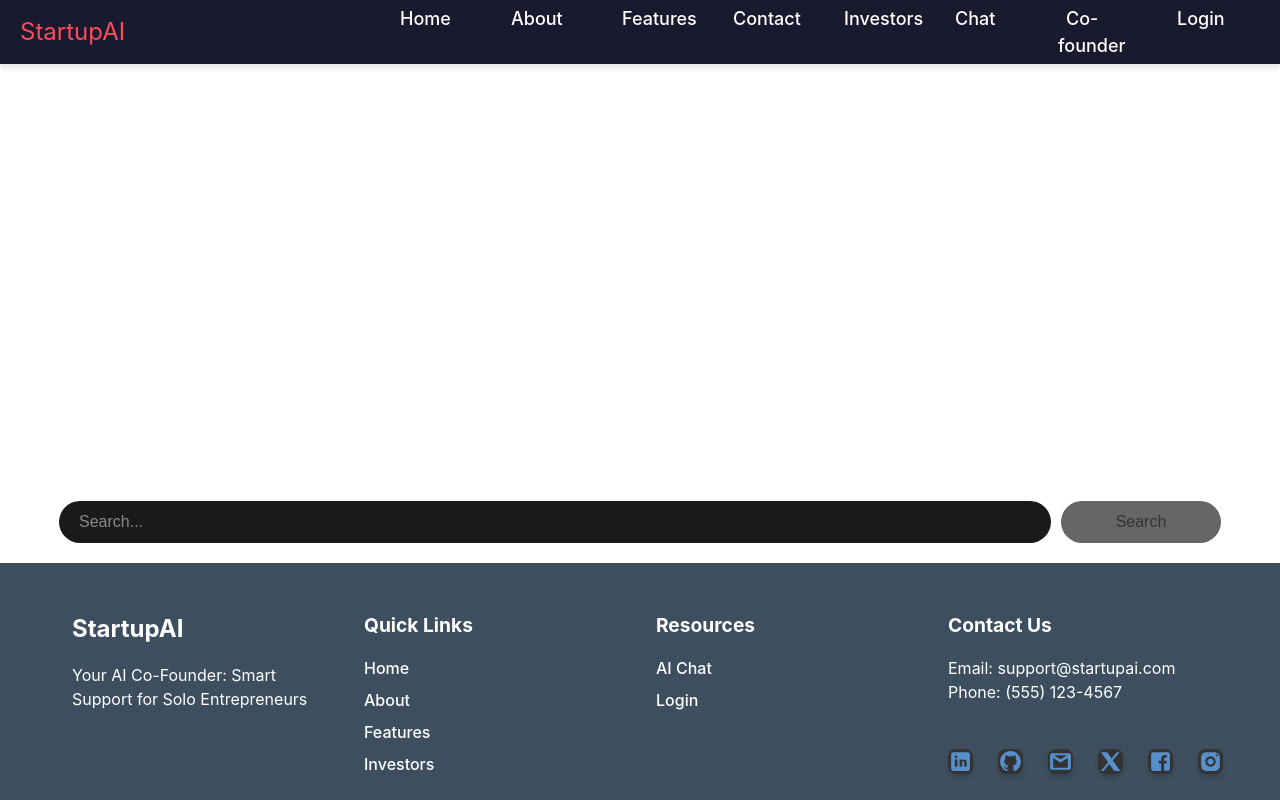
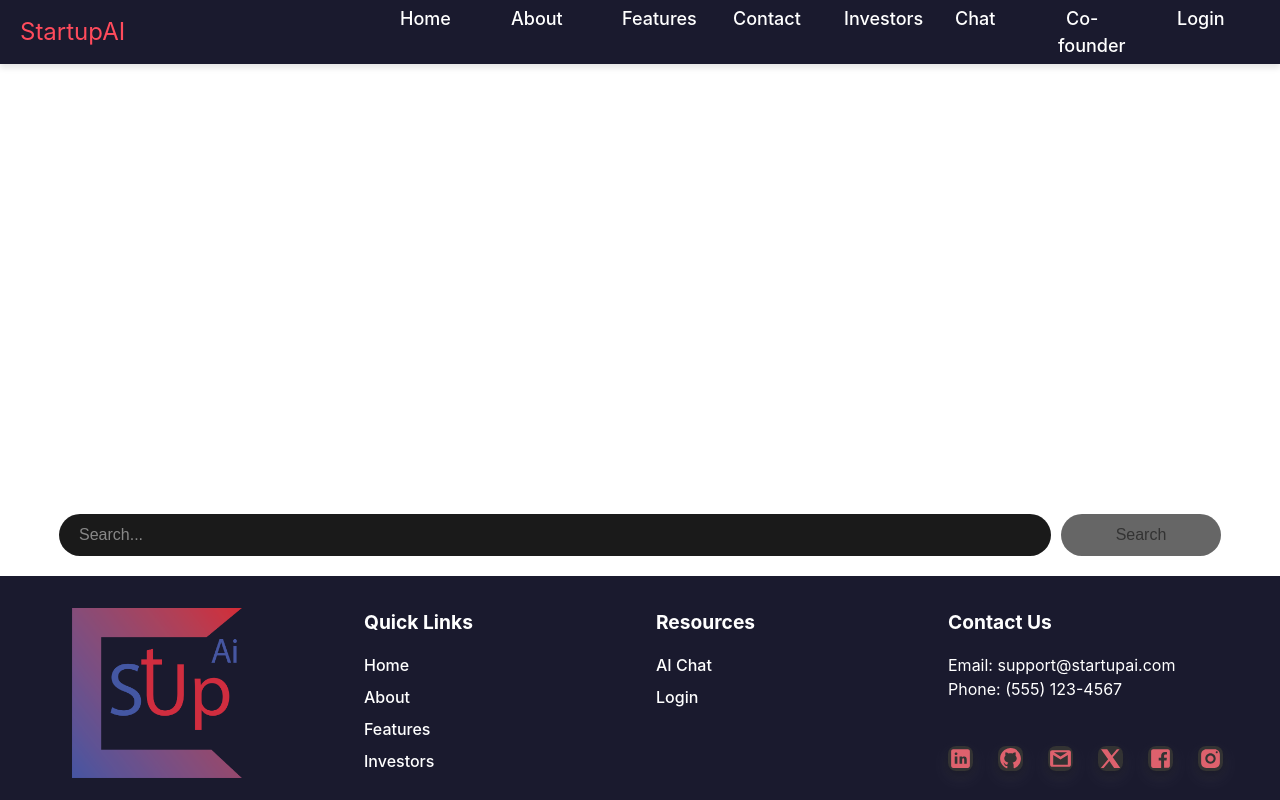
Before and after one commit to Mokshjain131/Pterodactyl, a React (Vite) app in the folder Frontend/: page /chat in a window 1280 px wide. Built offline with nearby package versions, Linux system fonts and the light colour scheme.

Commit message:
added logos, changed footer

```diff
--- a/Frontend/src/components/footer.jsx
+++ b/Frontend/src/components/footer.jsx
@@ -1,14 +1,14 @@
 import React from "react";
 import { Link } from "react-router-dom";
 import "../styles/footer.css";
+import logo from "../assets/StartUPAi_logo_box.png";
 
 const Footer = () => {
   return (
     <footer className="footer">
       <div className="footer-content">
         <div className="footer-section">
-          <h3>StartupAI</h3>
-          <p>Your AI Co-Founder: Smart Support for Solo Entrepreneurs</p>
+        <img src={logo} alt="logo" id="footerlogosquare" />
         </div>
 
         <div className="footer-section">
--- a/Frontend/src/styles/footer.css
+++ b/Frontend/src/styles/footer.css
@@ -1,7 +1,8 @@
 .footer {
-  background-color: #3d4f5f;
+  background-color: #1a1a2e;
   color: white;
-  padding: 3rem 0 1rem 0;
+  padding: 2rem 0 1rem 0;
+
 }
 
 .footer-content {
@@ -11,11 +12,6 @@
   grid-template-columns: repeat(auto-fit, minmax(250px, 1fr));
   gap: 2rem;
   padding: 0 2rem;
-}
-
-.footer-section h3 {
-  font-size: 1.5rem;
-  margin-bottom: 1rem;
 }
 
 .footer-section h4 {
@@ -79,7 +75,7 @@
 .FooterIconGrid svg {
   width: 25px;
   height: 25px;
-  fill: #578FCA;
+  fill: #de616d;
   border-radius: 8px; /* Slightly rounded corners for a modern look */
   box-shadow: 0px 4px 10px rgba(0, 0, 0, 0.3),
               0px 6px 20px rgba(255, 255, 255, 0.1); /* Soft blended shadow */
@@ -111,3 +107,8 @@
   text-decoration: none;
   color: inherit;
 }
+
+#footerlogosquare{
+    height: 170px;
+    width: auto;
+}
```
Also changed, not shown: Frontend/src/assets/StartUPAi_logo_box.png (added), Frontend/src/assets/StartUPAi_logo_long.png (added).
